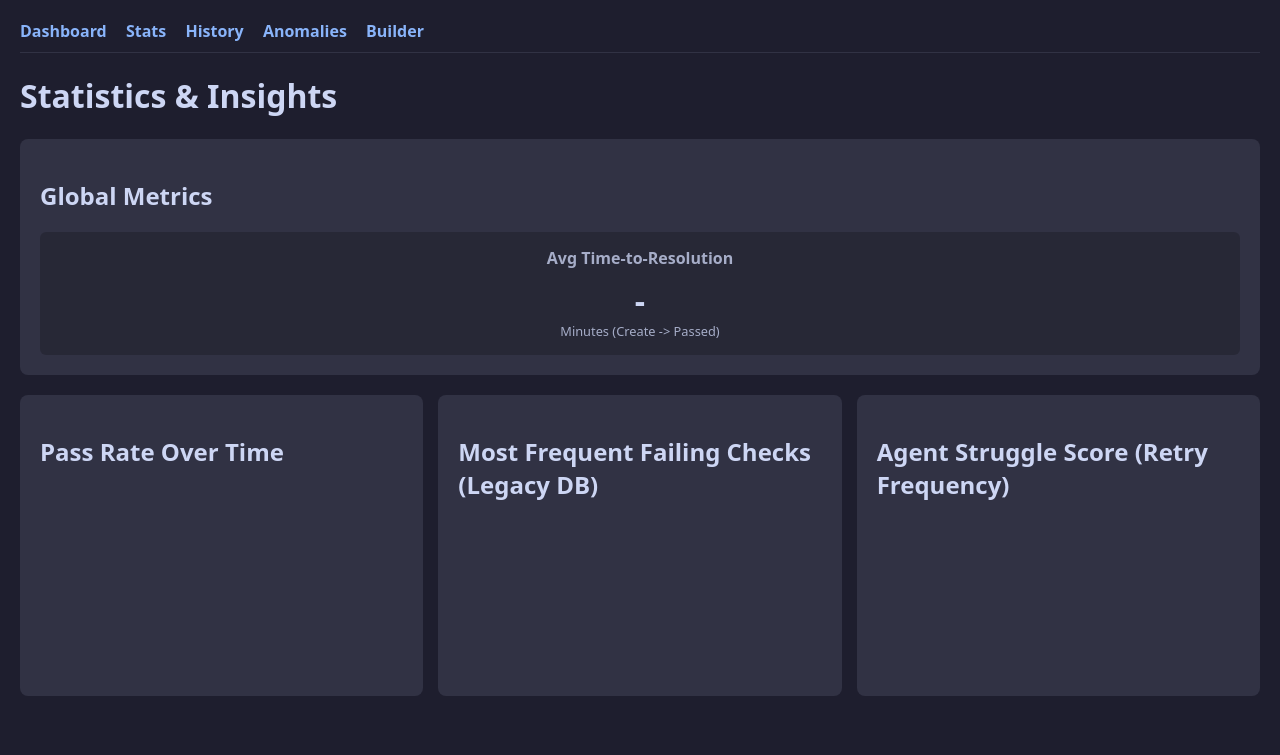
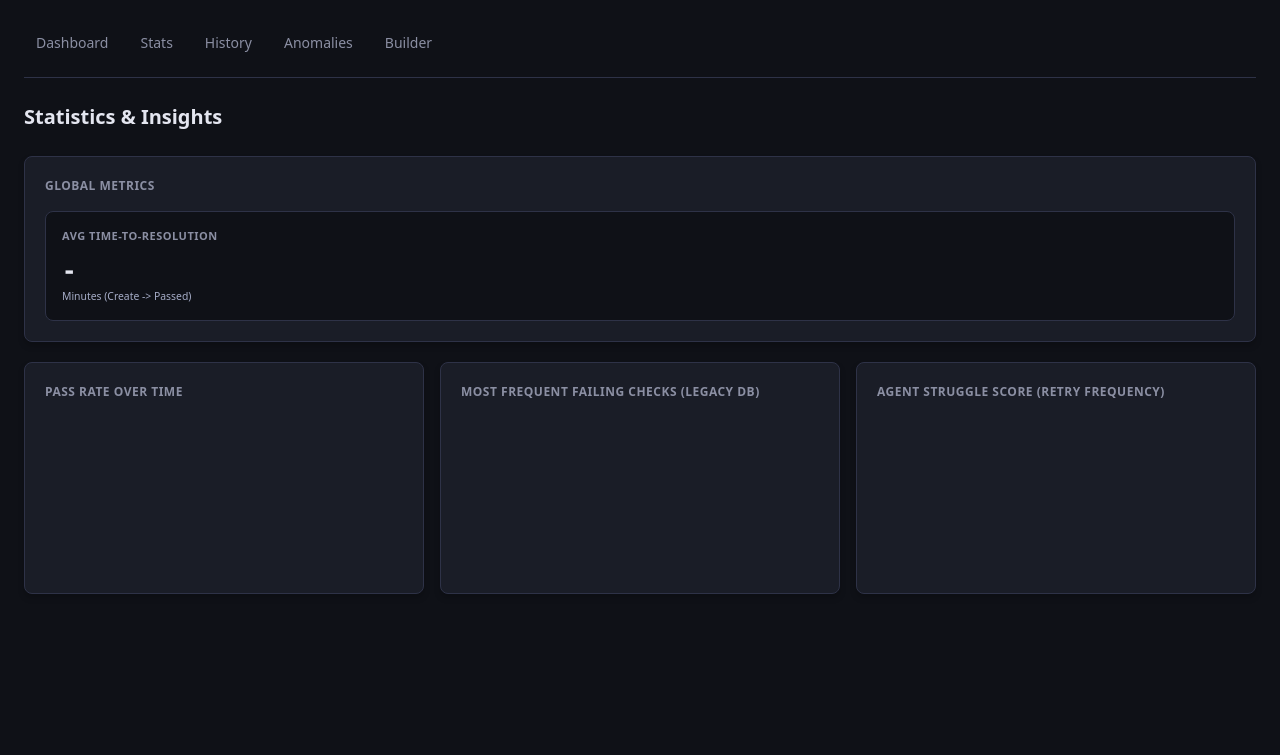
Before and after one commit to Pappet/verify-mcp-dashboard, a Flask app: page /stats in a window 1280 px wide. Shown: the top 755 px of the page. Run offline with Flask 3, Linux system fonts and the light colour scheme; a map, chart or similar area stays blank.

Commit message:
UI: Apply Forge aesthetic to Dashboard and fix mypy error

```diff
--- a/src/app.py
+++ b/src/app.py
@@ -340,22 +340,22 @@ def api_stats_data():
         passed_time = None
 
         # Parse Dates
-        for e in events:
-            if e['event_type'] == 'contract_created':
+        for evt in events:
+            if evt['event_type'] == 'contract_created':
                 try:
-                    created_time = datetime.fromisoformat(e['created_at'].replace('Z', '+00:00'))
+                    created_time = datetime.fromisoformat(evt['created_at'].replace('Z', '+00:00'))
                 except:
                     pass
-            elif e['event_type'] == 'verification_passed':
+            elif evt['event_type'] == 'verification_passed':
                 try:
-                    passed_time = datetime.fromisoformat(e['created_at'].replace('Z', '+00:00'))
+                    passed_time = datetime.fromisoformat(evt['created_at'].replace('Z', '+00:00'))
                 except:
                     pass
-            elif e['event_type'] == 'verification_failed':
+            elif evt['event_type'] == 'verification_failed':
                 # Parse details for failing checks
-                if e['details']:
+                if evt['details']:
                     try:
-                        details_json = json.loads(e['details'])
+                        details_json = json.loads(evt['details'])
                         if isinstance(details_json, list):
                             for c in details_json:
                                 if c.get('status') == 'failed':
--- a/src/static/css/style.css
+++ b/src/static/css/style.css
@@ -1,219 +1,321 @@
 :root {
-    --bg: #1e1e2e;
-    --surface: #313244;
-    --text: #cdd6f4;
-    --green: #a6e3a1;
-    --red: #f38ba8;
-    --yellow: #f9e2af;
-    --blue: #89b4fa;
+    --bg-primary: #0f1117;
+    --bg-secondary: #1a1d27;
+    --bg-tertiary: #242736;
+    --accent-hover: #2a2e3f;
+    --border: #2e3247;
+
+    --text-primary: #e4e6f0;
+    --text-secondary: #8b8fa3;
+    --text-muted: #5c6078;
+
+    --accent-blue: #6c8cff;
+    --accent-blue-dim: #4a62b3;
+
+    --success: #4caf84;
+    --warning: #e5a54b;
+    --error: #e05454;
+
+    --font-ui: system-ui, -apple-system, sans-serif;
+    --font-mono: "SF Mono", "Cascadia Code", Consolas, monospace;
 }
 
 body {
-    font-family: system-ui, -apple-system, sans-serif;
-    background-color: var(--bg);
-    color: var(--text);
+    font-family: var(--font-ui);
+    background-color: var(--bg-primary);
+    color: var(--text-primary);
     margin: 0;
-    padding: 20px;
+    padding: 24px;
+    font-size: 13px;
+    line-height: 1.5;
 }
 
 nav {
-    margin-bottom: 20px;
-    border-bottom: 1px solid var(--surface);
-    padding-bottom: 10px;
+    margin-bottom: 24px;
+    border-bottom: 1px solid var(--border);
+    padding-bottom: 16px;
+    display: flex;
+    gap: 8px;
 }
 
 nav a {
-    color: var(--blue);
+    color: var(--text-secondary);
     text-decoration: none;
-    margin-right: 15px;
-    font-weight: bold;
+    font-weight: 500;
+    font-size: 14px;
+    padding: 8px 12px;
+    border-radius: 6px;
+    transition: background-color 0.15s ease, color 0.15s ease;
 }
 
-nav a:hover {
-    text-decoration: underline;
+nav a:hover, nav a.active {
+    color: var(--text-primary);
+    background-color: var(--bg-tertiary);
 }
 
 .card {
-    background: var(--surface);
+    background: var(--bg-secondary);
     padding: 20px;
     border-radius: 8px;
-    margin-bottom: 20px;
+    border: 1px solid var(--border);
+    margin-bottom: 24px;
+    box-shadow: 0 4px 6px rgba(0, 0, 0, 0.2);
+}
+
+.card h2 {
+    margin-top: 0;
+    font-size: 12px;
+    text-transform: uppercase;
+    letter-spacing: 0.5px;
+    color: var(--text-secondary);
+    margin-bottom: 16px;
+}
+
+h1 {
+    font-size: 20px;
+    font-weight: 600;
+    margin-bottom: 24px;
+    color: var(--text-primary);
 }
 
 .stats-grid {
     display: grid;
     grid-template-columns: repeat(auto-fit, minmax(200px, 1fr));
-    gap: 15px;
+    gap: 16px;
 }
 
 .stat-box {
-    background: rgba(0, 0, 0, 0.2);
-    padding: 15px;
-    border-radius: 6px;
-    text-align: center;
+    background: var(--bg-primary);
+    padding: 16px;
+    border-radius: 8px;
+    border: 1px solid var(--border);
+    transition: background-color 0.15s ease;
+}
+
+.stat-box:hover {
+    background: var(--bg-tertiary);
 }
 
 .stat-box h3 {
-    margin: 0 0 10px 0;
-    font-size: 1rem;
-    color: #a6adc8;
+    margin: 0 0 8px 0;
+    font-size: 11px;
+    color: var(--text-secondary);
+    text-transform: uppercase;
+    letter-spacing: 0.5px;
 }
 
 .stat-box .value {
-    font-size: 2rem;
-    font-weight: bold;
+    font-size: 24px;
+    font-family: var(--font-mono);
+    font-weight: 600;
 }
 
+/* Tables */
 table {
     width: 100%;
     border-collapse: collapse;
-    margin-top: 10px;
+    font-size: 13px;
 }
 
-th,
-td {
-    padding: 12px;
+th, td {
+    padding: 9px 16px;
     text-align: left;
-    border-bottom: 1px solid rgba(255, 255, 255, 0.1);
+    border-bottom: 1px solid var(--border);
 }
 
 th {
-    color: #a6adc8;
+    color: var(--text-secondary);
+    font-weight: 500;
+    text-transform: uppercase;
+    font-size: 11px;
+    letter-spacing: 0.5px;
 }
 
-.status-passed {
-    color: var(--green);
+tr {
+    transition: background-color 0.15s ease;
 }
 
-.status-failed {
-    color: var(--red);
+tr:hover {
+    background-color: var(--bg-tertiary);
 }
 
-.status-running {
-    color: var(--blue);
-}
+/* Status colors */
+.status-passed { color: var(--success); }
+.status-failed { color: var(--error); }
+.status-running { color: var(--accent-blue); }
+.status-pending { color: var(--warning); }
 
-.status-pending {
-    color: var(--yellow);
-}
-
+/* Badges */
 .badge {
     padding: 4px 8px;
     border-radius: 4px;
-    font-size: 0.85em;
-    font-weight: bold;
-}
-
-.bg-passed {
-    background: rgba(166, 227, 161, 0.2);
-    color: var(--green);
-}
-
-.bg-failed {
-    background: rgba(243, 139, 168, 0.2);
-    color: var(--red);
-}
-
-.bg-running {
-    background: rgba(137, 180, 250, 0.2);
-    color: var(--blue);
-}
-
-.bg-pending {
-    background: rgba(249, 226, 175, 0.2);
-    color: var(--yellow);
-}
-
-.filter-form {
-    display: flex;
-    gap: 10px;
-    margin-bottom: 20px;
-}
-
-input,
-select,
-button {
-    padding: 8px 12px;
-    background: var(--bg);
-    border: 1px solid #45475a;
-    color: var(--text);
-    border-radius: 4px;
-}
-
-button {
-    background: var(--blue);
-    color: #11111b;
-    cursor: pointer;
-    font-weight: bold;
-}
-
-button:hover {
-    opacity: 0.9;
-}
-
-.btn {
-    padding: 8px 12px;
-    background: var(--bg);
-    border: 1px solid #45475a;
-    color: var(--text);
-    border-radius: 4px;
-    text-decoration: none;
+    font-size: 11px;
+    font-weight: 600;
+    font-family: var(--font-mono);
+    text-transform: uppercase;
     display: inline-block;
 }
 
-.btn:hover {
-    background: var(--surface);
-    opacity: 0.9;
+.bg-passed { background: rgba(76, 175, 132, 0.15); color: var(--success); }
+.bg-failed { background: rgba(224, 84, 84, 0.15); color: var(--error); }
+.bg-running { background: rgba(108, 140, 255, 0.15); color: var(--accent-blue); }
+.bg-pending { background: rgba(229, 165, 75, 0.15); color: var(--warning); }
+
+/* Forms & Buttons */
+.filter-form {
+    display: flex;
+    gap: 12px;
+    margin-bottom: 20px;
+    align-items: center;
 }
 
-pre {
-    background: #11111b;
-    padding: 15px;
+input, select, button {
+    padding: 8px 12px;
+    background: var(--bg-primary);
+    border: 1px solid var(--border);
+    color: var(--text-primary);
     border-radius: 6px;
-    overflow-x: auto;
+    font-family: var(--font-ui);
+    font-size: 13px;
+    transition: border-color 0.15s ease, box-shadow 0.15s ease;
 }
 
+input:focus, select:focus {
+    outline: none;
+    border-color: var(--accent-blue);
+    box-shadow: 0 0 0 2px rgba(108, 140, 255, 0.2);
+}
+
+button, .btn {
+    background: var(--accent-blue);
+    color: #ffffff;
+    cursor: pointer;
+    font-weight: 500;
+    border: none;
+    padding: 8px 16px;
+    border-radius: 6px;
+    text-decoration: none;
+    display: inline-flex;
+    align-items: center;
+    justify-content: center;
+    transition: background-color 0.15s ease, transform 0.1s ease;
+    font-size: 13px;
+}
+
+button:hover, .btn:hover {
+    background: var(--accent-blue-dim);
+}
+
+button:active, .btn:active {
+    transform: scale(0.98);
+}
+
+button.btn-secondary, .btn-secondary {
+    background: var(--bg-tertiary);
+    color: var(--text-primary);
+    border: 1px solid var(--border);
+}
+
+button.btn-secondary:hover, .btn-secondary:hover {
+    background: var(--accent-hover);
+}
+
+/* Pre / Code */
+pre {
+    background: var(--bg-primary);
+    padding: 16px;
+    border-radius: 6px;
+    border: 1px solid var(--border);
+    overflow-x: auto;
+    font-family: var(--font-mono);
+    font-size: 12px;
+    color: var(--text-primary);
+}
+
+code {
+    font-family: var(--font-mono);
+    color: var(--accent-blue);
+    background: rgba(108, 140, 255, 0.1);
+    padding: 2px 4px;
+    border-radius: 4px;
+    font-size: 0.9em;
+}
+
+/* Timeline */
 .timeline {
-    border-left: 2px solid #45475a;
-    margin-left: 10px;
-    padding-left: 20px;
+    border-left: 2px solid var(--border);
+    margin-left: 12px;
+    padding-left: 24px;
 }
 
 .timeline-item {
     position: relative;
-    margin-bottom: 20px;
+    margin-bottom: 24px;
 }
 
 .timeline-item::before {
     content: '';
     position: absolute;
-    left: -26px;
-    top: 4px;
-    width: 10px;
-    height: 10px;
+    left: -31px;
+    top: 6px;
+    width: 12px;
+    height: 12px;
     border-radius: 50%;
-    background: var(--surface);
-    border: 2px solid var(--blue);
+    background: var(--bg-primary);
+    border: 2px solid var(--border);
+    transition: border-color 0.15s ease;
 }
 
 .timeline-item.passed::before {
-    border-color: var(--green);
-    background: var(--green);
+    border-color: var(--success);
+    background: rgba(76, 175, 132, 0.2);
 }
 
 .timeline-item.failed::before {
-    border-color: var(--red);
-    background: var(--red);
+    border-color: var(--error);
+    background: rgba(224, 84, 84, 0.2);
 }
 
 .timeline-date {
-    font-size: 0.8em;
-    color: #a6adc8;
-    margin-bottom: 4px;
+    font-size: 12px;
+    color: var(--text-muted);
+    margin-bottom: 6px;
+    font-family: var(--font-mono);
 }
 
 .timeline-content {
-    background: rgba(0, 0, 0, 0.2);
-    padding: 10px;
+    background: var(--bg-primary);
+    padding: 16px;
     border-radius: 6px;
+    border: 1px solid var(--border);
 }
+
+/* Links */
+a {
+    color: var(--accent-blue);
+    text-decoration: none;
+    transition: color 0.15s ease;
+}
+
+a:hover {
+    color: var(--accent-blue-dim);
+}
+
+/* Utils */
+.text-mono {
+    font-family: var(--font-mono);
+}
+
+.text-muted {
+    color: var(--text-muted) !important;
+}
+
+/* Animations */
+@keyframes flash-new {
+    0% { background-color: rgba(108, 140, 255, 0.15); }
+    100% { background-color: transparent; }
+}
+
+.animate-flash {
+    animation: flash-new 0.6s ease-out;
+}
--- a/src/templates/stats.html
+++ b/src/templates/stats.html
@@ -60,8 +60,8 @@
                     datasets: [{
                         label: 'Pass Rate (%)',
                         data: passRates,
-                        borderColor: '#a6e3a1', // green
-                        backgroundColor: 'rgba(166, 227, 161, 0.2)',
+                        borderColor: '#4caf84', // new success green
+                        backgroundColor: 'rgba(76, 175, 132, 0.2)',
                         fill: true,
                         tension: 0.3
                     }]
@@ -69,11 +69,11 @@
                 options: {
                     responsive: true,
                     scales: {
-                        y: { beginAtZero: true, max: 100, ticks: { color: '#cdd6f4' } },
-                        x: { ticks: { color: '#cdd6f4' } }
+                        y: { beginAtZero: true, max: 100, ticks: { color: '#8b8fa3' } },
+                        x: { ticks: { color: '#8b8fa3' } }
                     },
                     plugins: {
-                        legend: { labels: { color: '#cdd6f4' } }
+                        legend: { labels: { color: '#8b8fa3' } }
                     }
                 }
             });
@@ -90,15 +90,15 @@
                     datasets: [{
                         label: 'Fail Count',
                         data: failData,
-                        backgroundColor: '#f38ba8' // red
+                        backgroundColor: '#e05454' // new error red
                     }]
                 },
                 options: {
                     responsive: true,
                     indexAxis: 'y', // horizontal bar chart
                     scales: {
-                        y: { ticks: { color: '#cdd6f4' } },
-                        x: { beginAtZero: true, ticks: { color: '#cdd6f4', stepSize: 1 } }
+                        y: { ticks: { color: '#8b8fa3' } },
+                        x: { beginAtZero: true, ticks: { color: '#8b8fa3', stepSize: 1 } }
                     },
                     plugins: {
                         legend: { display: false }
@@ -120,15 +120,15 @@
                     datasets: [{
                         label: 'Total Retries',
                         data: struggleData,
-                        backgroundColor: '#f9e2af' // yellow
+                        backgroundColor: '#e5a54b' // new warning yellow
                     }]
                 },
                 options: {
                     responsive: true,
                     indexAxis: 'x',
                     scales: {
-                        y: { beginAtZero: true, ticks: { color: '#cdd6f4', stepSize: 1 } },
-                        x: { ticks: { color: '#cdd6f4' } }
+                        y: { beginAtZero: true, ticks: { color: '#8b8fa3', stepSize: 1 } },
+                        x: { ticks: { color: '#8b8fa3' } }
                     },
                     plugins: {
                         legend: { display: false }
```
